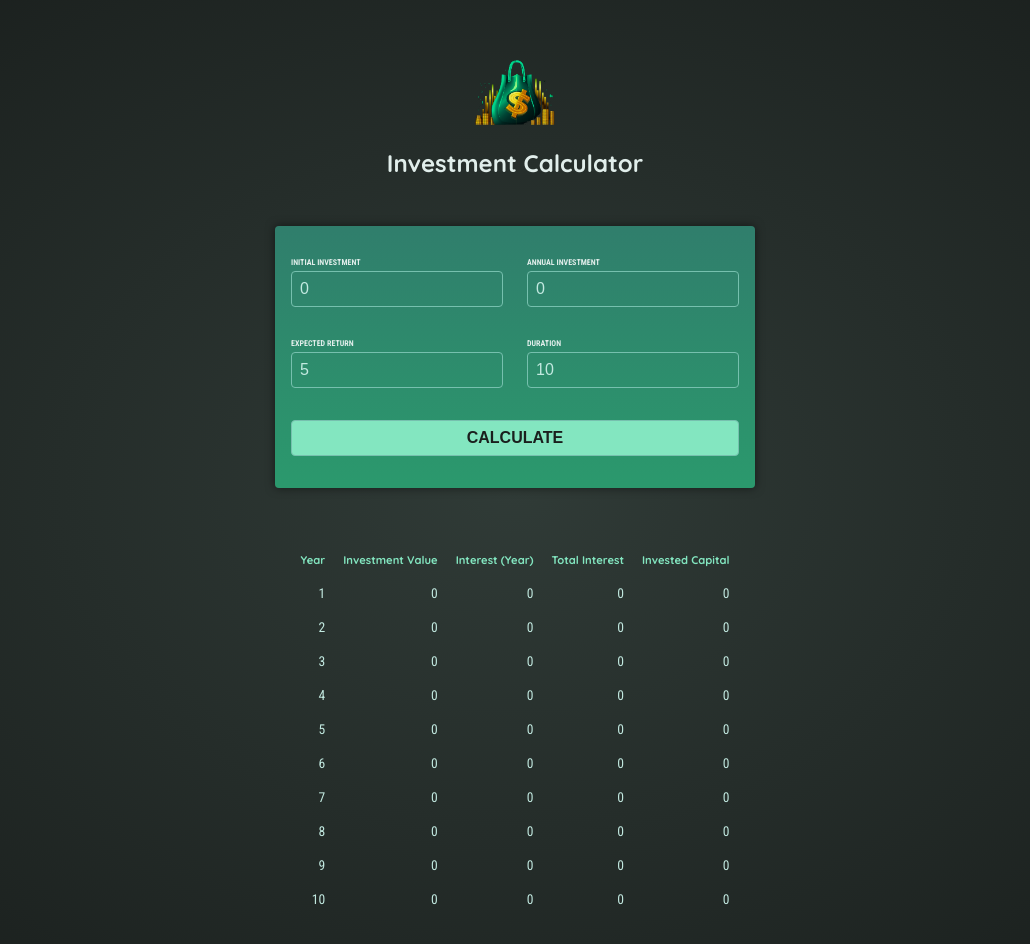
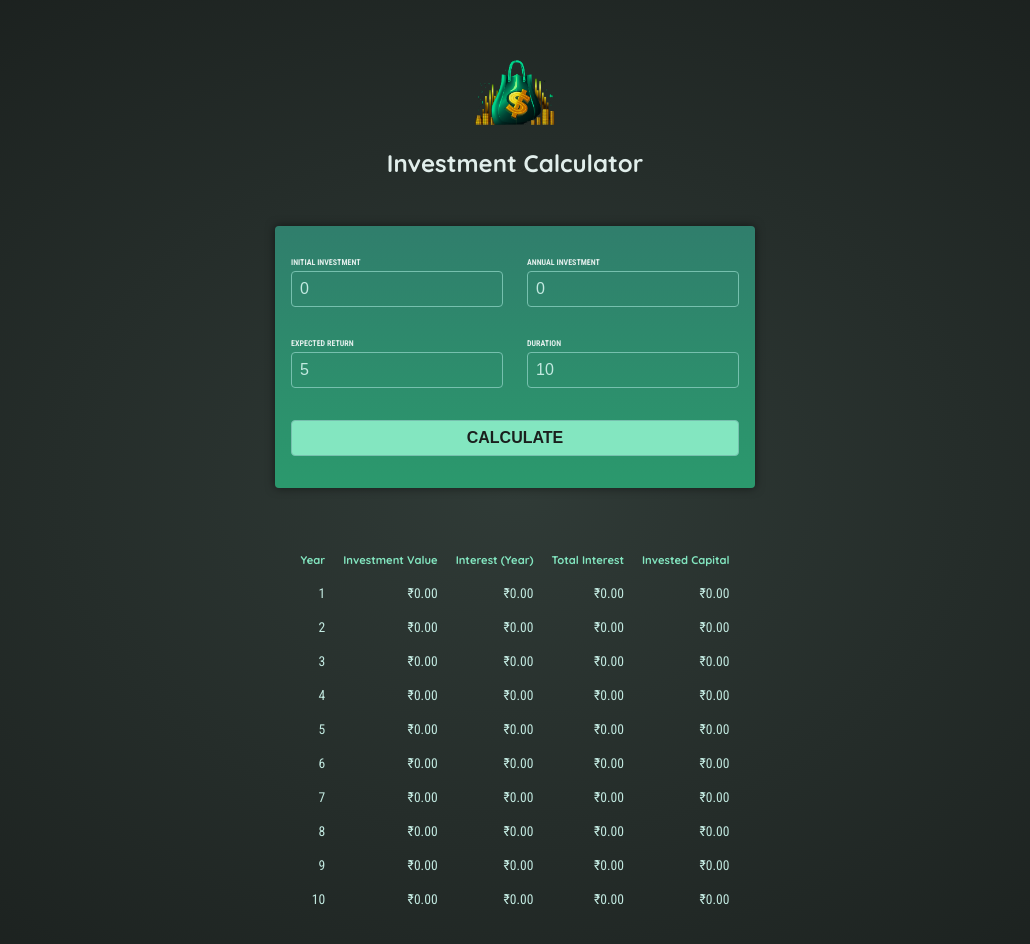
Before and after one commit to anotherfaizan/Investment-Calculator, an Angular app: page / in a window 1280 px wide. Both pictures are taken after a click on the button "CALCULATE". Shown: the top 944 px of the page, without its empty margins (125-1155 px from the left). Built offline with nearby package versions, Linux system fonts and the light colour scheme.

Commit message:
Pipe formatting

```diff
--- a/src/app/investment-results/investment-results.component.html
+++ b/src/app/investment-results/investment-results.component.html
@@ -15,10 +15,10 @@
             @for(result of results; track result.year) {
                 <tr>
                     <td>{{ result.year }}</td>
-                    <td>{{ result.valueEndOfYear }}</td>
-                    <td>{{ result.interest }}</td>
-                    <td>{{ result.totalInterest }}</td>
-                    <td>{{ result.totalAmountInvested }}</td>
+                    <td>{{ result.valueEndOfYear | currency:"INR" }}</td>
+                    <td>{{ result.interest | currency:"INR" }}</td>
+                    <td>{{ result.totalInterest | currency:"INR" }}</td>
+                    <td>{{ result.totalAmountInvested | currency:"INR" }}</td>
                 </tr>
             }
         </tbody>
--- a/src/app/investment-results/investment-results.component.ts
+++ b/src/app/investment-results/investment-results.component.ts
@@ -1,10 +1,11 @@
 import { Component, Input } from '@angular/core';
 import { type InvestmentReturns } from '../investment-input.model';
+import { CurrencyPipe } from '@angular/common';
 
 @Component({
   selector: 'app-investment-results',
   standalone: true,
-  imports: [],
+  imports: [CurrencyPipe],
   templateUrl: './investment-results.component.html',
   styleUrl: './investment-results.component.css'
 })
```
